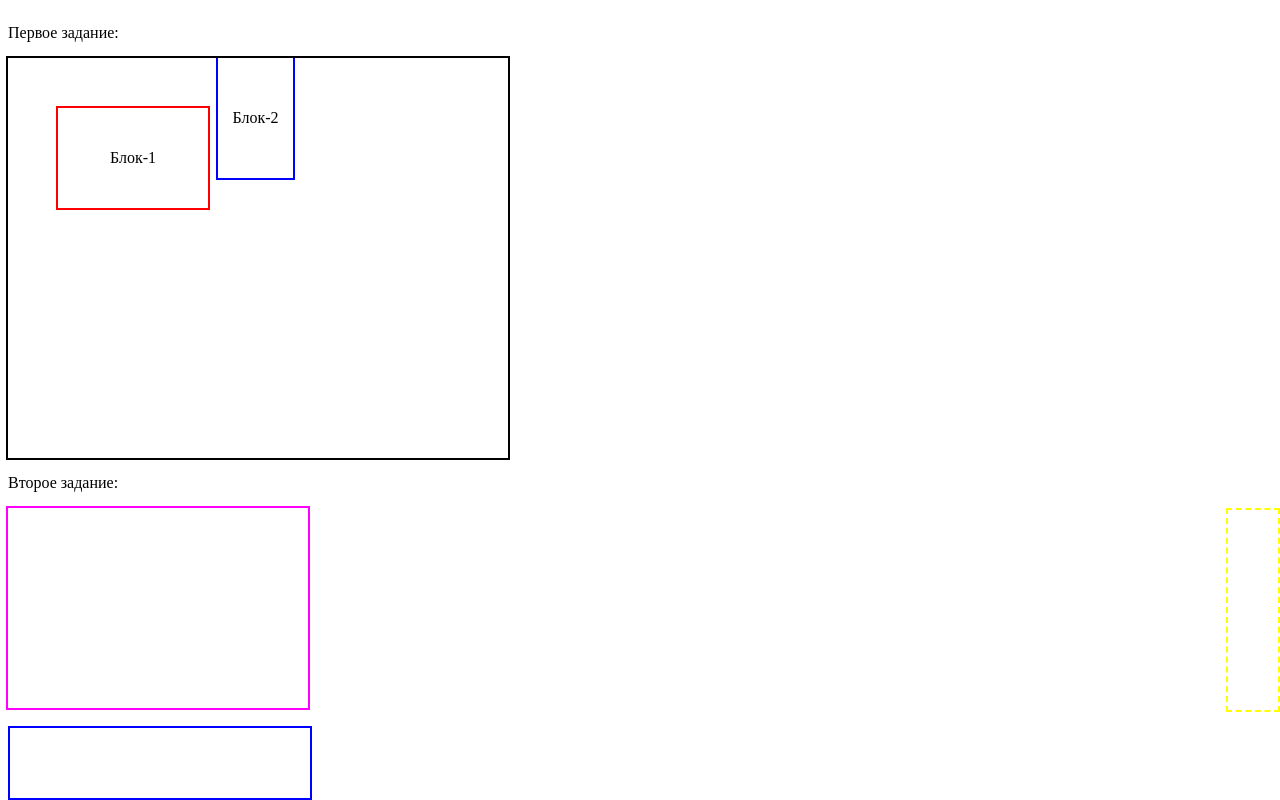
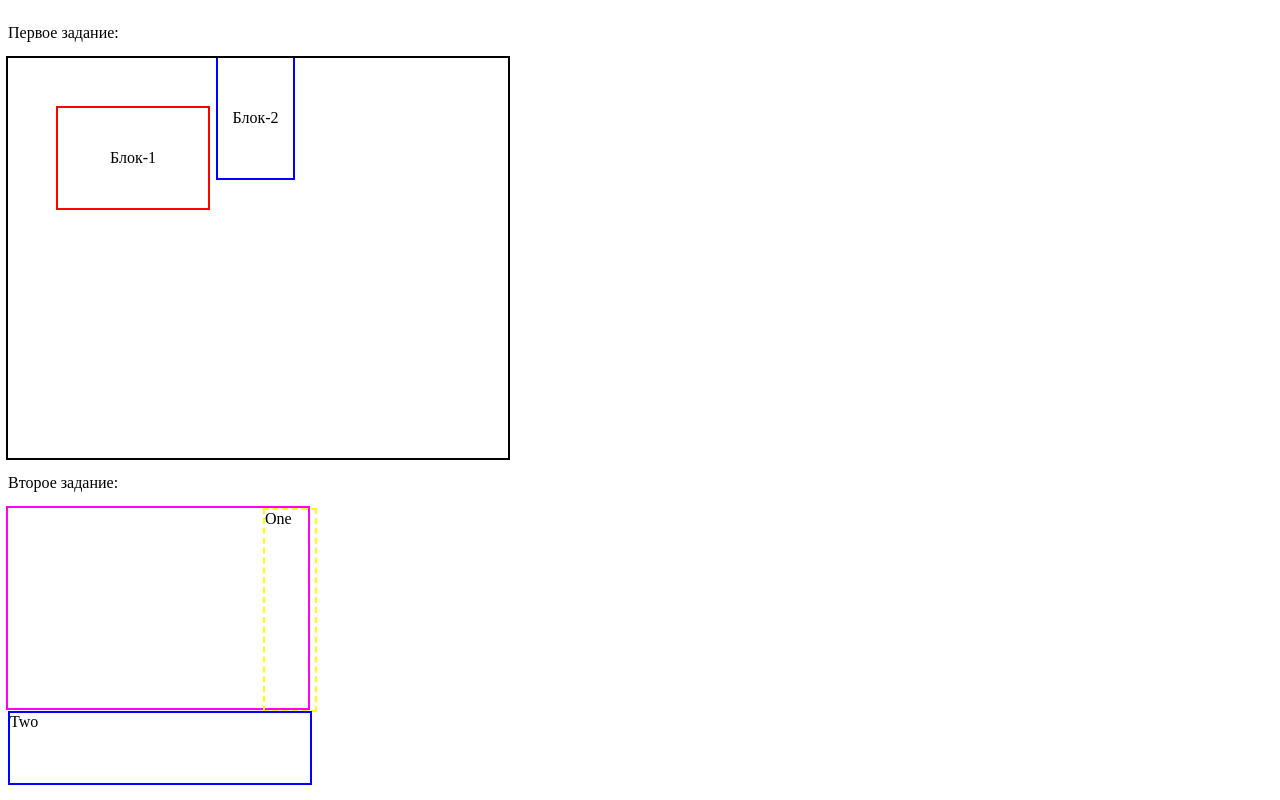
Before and after one commit to igorok9898/Laba_3, a plain HTML site: page index.html in a window 1280 px wide. Drawn offline with Linux system fonts and the light colour scheme.

Commit message:
Изменили position

```diff
--- a/index.html
+++ b/index.html
@@ -16,8 +16,8 @@
     </container1>
     <p>Второе задание:</p>
     <container2>
-        <block3></block3>
-        <block4></block4>
+        <div class="box" id="One">One</div>
+        <div class="box" id="Two">Two</div>
     </container2>
 </body>
 </HTML>
--- a/style.css
+++ b/style.css
@@ -29,23 +29,27 @@ block2{
     justify-content: center;
     align-items: center;
 }
+.box{
+    display: inline-block;
+    width: 50px;
+    height: 50px;
+}
 container2{
     outline: 2px solid magenta;
     width: 300px;
     height: 200px;
-    display: flex;
 }
-block3{
+#One{
     border: 2px dashed yellow;
     width: 50px;
     height: 200px;
-    position: fixed;
-    right: 0px;
+    position: relative;
+    left: 255px;
 }
-block4{
+#Two{
     border: 2px solid blue;
     width: 300px;
     height: 70px;
-    position: fixed;
-    bottom: 0px;
+    position: relative;
+    bottom: 1px;
 }
```
